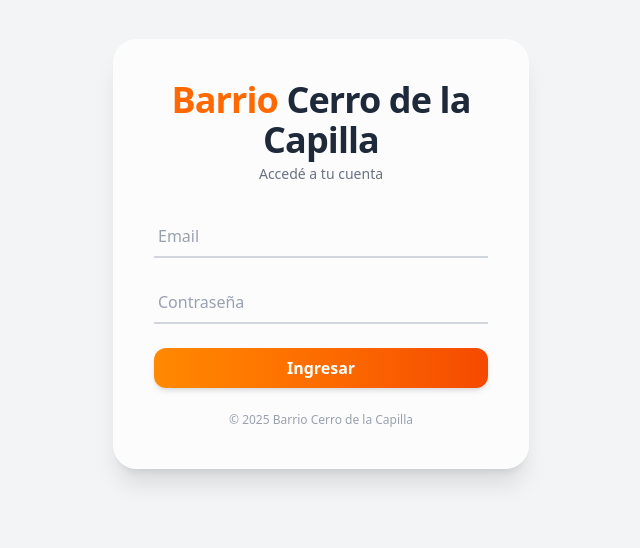
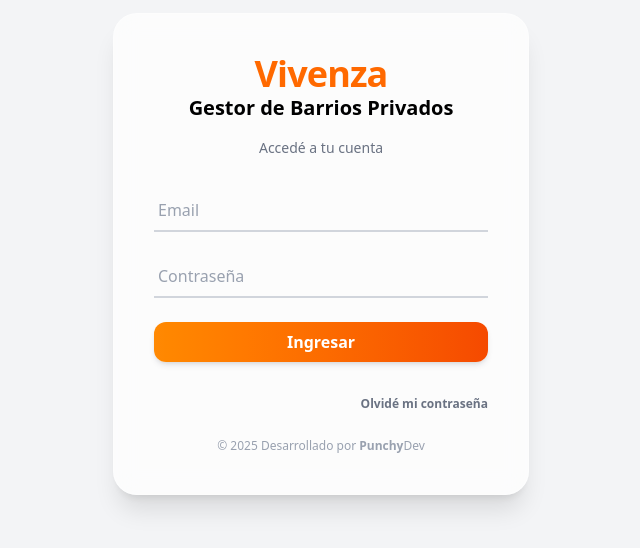
Before and after one commit to jonatanlucero/prueba, a React (Vite) app in the folder client/: page / in a window 1280 px wide. Shown: the part 146-694 px from the top of the page, without its empty margins (319-959 px from the left). Built offline with nearby package versions, Linux system fonts and the light colour scheme.

Commit message:
Vivenza alive

```diff
--- a/client/src/Login.jsx
+++ b/client/src/Login.jsx
@@ -19,10 +19,12 @@ export default function Login() {
           {/* LOGO / TITULO */}
           <div className="text-center mb-8">
             <h1 className="text-4xl font-extrabold text-gray-800 tracking-tight">
-              <span className="text-orange-500">Barrio</span> Cerro de la
-              Capilla
+              <span className="text-orange-500">Vivenza</span>
             </h1>
-            <p className="text-sm text-gray-500 mt-1">Accedé a tu cuenta</p>
+            <h2 className="text-xl font-bold ">Gestor de Barrios Privados
+
+</h2>
+            <p className="text-sm text-gray-500 mt-4">Accedé a tu cuenta</p>
           </div>
 
           {/* FORM */}
@@ -67,11 +69,20 @@ export default function Login() {
             >
               Ingresar
             </button>
+         {/* Link para recuperar contraseña */}
+          <div className="mt-1 text-right">
+            <a
+              href="#" // Enlace a la página de recuperación de contraseña
+              className="text-xs text-gray-500 hover:text-orange-500 font-semibold transition duration-300"
+            >
+              Olvidé mi contraseña
+            </a>
+          </div>
           </form>
 
           {/* Footer */}
           <div className="mt-6 text-xs text-center text-gray-400">
-            © {new Date().getFullYear()} Barrio Cerro de la Capilla
+            © {new Date().getFullYear()} Desarrollado por <span className="font-extrabold">Punchy</span>Dev
           </div>
         </div>
       </div>
```
